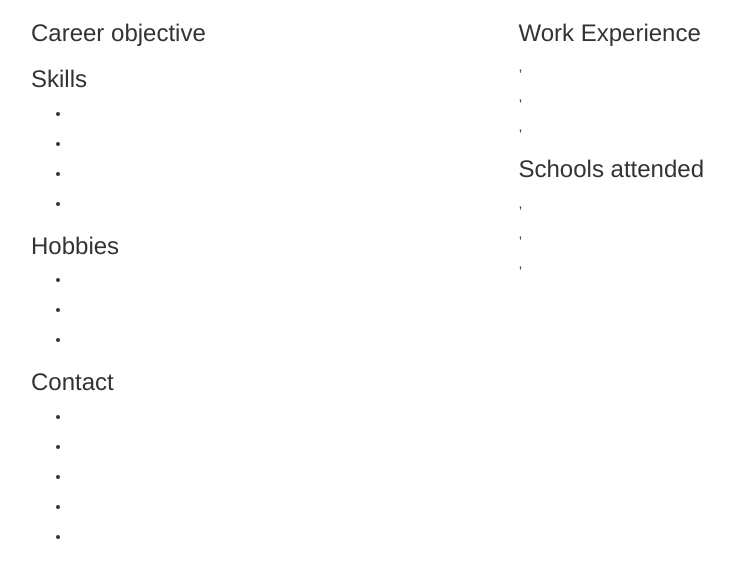
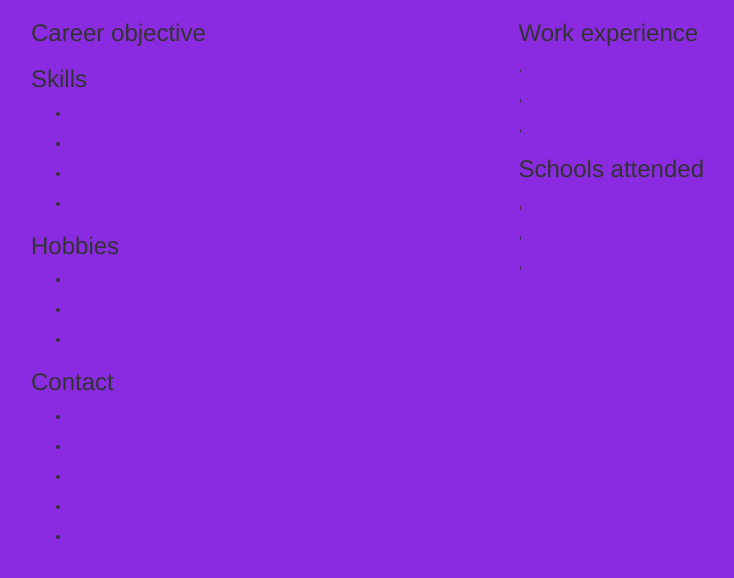
Before and after one commit to EmmaJouffroy/flaskapp, a Flask app: template templates/pdf_template.html in a window 1280 px wide. Shown: the top 578 px of the page, without its empty margins (39-773 px from the left). Run offline with Flask 2, Linux system fonts and the light colour scheme; the template is opened without the code that fills it, so the values that code supplies are empty; some libraries are stand-ins or nearby versions.

```diff
--- a/templates/pdf_template.html
+++ b/templates/pdf_template.html
@@ -31,14 +31,14 @@
       <script src="https://oss.maxcdn.com/respond/1.4.2/respond.min.js"></script>
     <![endif]-->
   </head>
-  <body>
+  <body style="background-color: blueviolet">
     <section class="section">
       <div class="container">
         <div class="row bor-bottom bot-mar">
-          <div class="col-xs-5 ">
+          <div class="col-xs-5" id="colLeft">
                   <div id="name">
-                    <p>{{ donneesForm["firstname"] }}</p>
-                    <p>{{ donneesForm["lastname"] }}</p>
+                    <p class="toUppercase firstname">{{ donneesForm["firstname"] }}</p>
+                    <p class="toUppercase lastname">{{ donneesForm["lastname"] }}</p>
                     <div id="title">
                       <p>{{ donneesForm["title"] }}</p>
                     </div>
@@ -47,11 +47,11 @@
                     <p>{{ donneesForm["domain"] }}</p>
                   </div>
                   <div id="resume">
-                    <h3>Career objective</h3>
+                    <div class="borderTitle"><h3>Career objective</h3></div>
                     <p>{{ donneesForm["resume"] }}</p>
                   </div>
                   <div id="skills">
-                    <h3>Skills</h3>
+                      <div class="borderTitle"><h3>Skills</h3></div>
                     <ul>
                       <li>
                         <p>{{ donneesForm["skills[0]"] }}</p>
@@ -68,7 +68,7 @@
                     </ul>
                   </div>
                   <div id="hobbies">
-                    <h3>Hobbies</h3>
+                      <div class="borderTitle"><h3>Hobbies</h3></div>
                     <ul>
                       <li>
                         <p>{{ donneesForm["hobbies[0]"] }}</p>
@@ -82,7 +82,7 @@
                     </ul>
                   </div>
                   <div id="">
-                    <h3>Contact</h3>
+                      <div class="borderTitle"><h3>Contact</h3></div>
                     <ul>
                       <li>
                         <p>{{ donneesForm["email"] }}</p>
@@ -108,7 +108,7 @@
           <div class="col-xs-7">
             <div class="right-align neg-mar">
                 <div id="workExperience">
-                    <h3>Work Experience</h3>
+                    <div class="borderTitle"><h3>Work experience</h3></div>
                     <div id="we1">
                       <p>{{ donneesForm["exp1Title"] }}</p>
                       <p>
@@ -132,7 +132,7 @@
                     </div>
                   </div>
                   <div id="formations">
-                    <h3>Schools attended</h3>
+                      <div class="borderTitle"><h3>Schools attended</h3></div>
                     <div id="form1">
                       <p>{{ donneesForm["form1Title"] }}</p>
                       <p>
```
Also changed, not shown: 1 other file.
